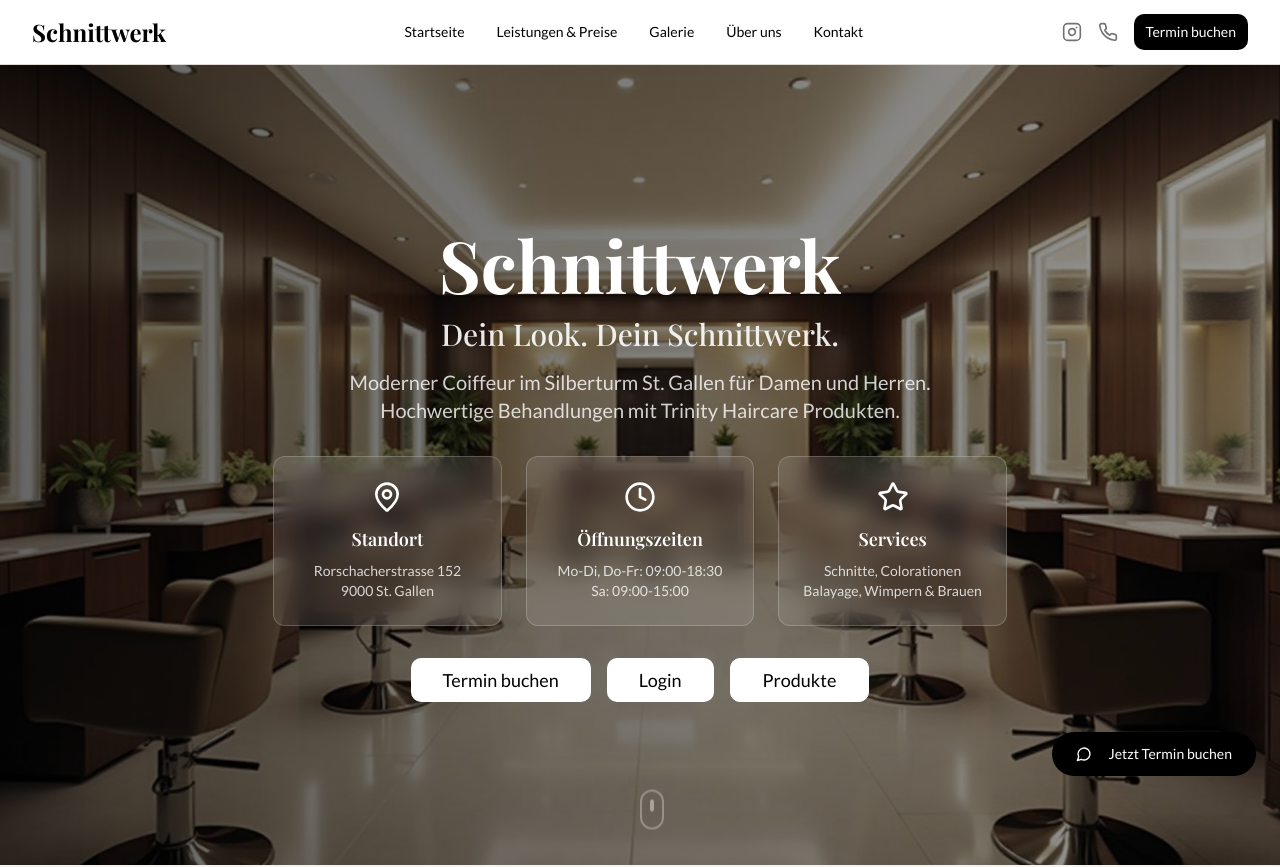
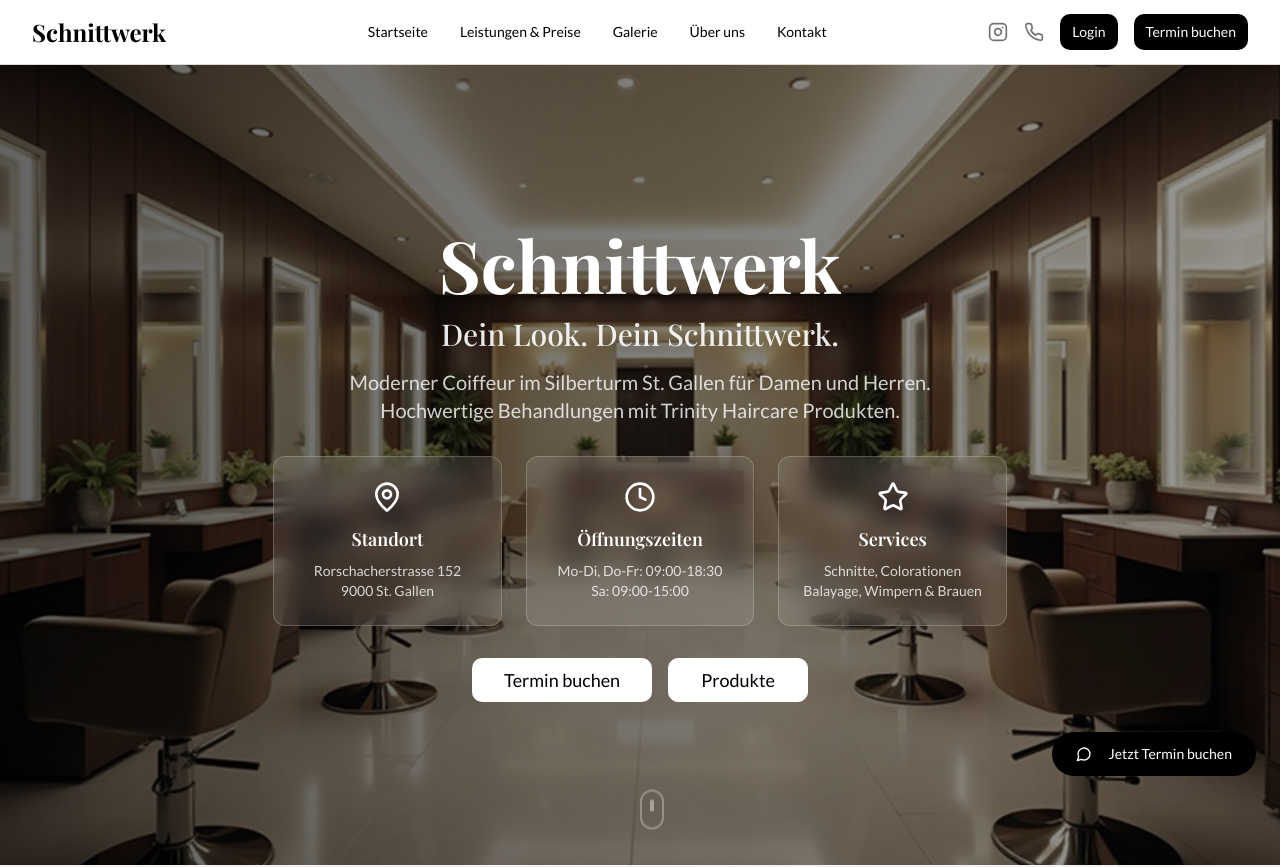
Before and after one commit to carosellagiuliano-max/Visualcode-test-Schriftwerksg, a React (Vite) app: page / in a window 1280 px wide. Shown: the top 867 px of the page. Built offline with nearby package versions, Linux system fonts and the light colour scheme.

Commit message:
Remove white login button
Replace white login button with a black login button in the top right corner, next to the "Termin buchen" button.
-edited src/components/sections/hero.tsx

```diff
--- a/src/components/sections/hero.tsx
+++ b/src/components/sections/hero.tsx
@@ -84,12 +84,6 @@ const Hero = () => {
                 Termin buchen
               </Button>
             </AppointmentBookingDialog>
-            <Button
-              size="lg"
-              className="bg-white text-black hover:bg-white/90 font-medium px-8 py-4 text-lg"
-            >
-              Login
-            </Button>
             <ProductsDialog>
               <Button
                 variant="outline"
--- a/src/components/ui/navigation.tsx
+++ b/src/components/ui/navigation.tsx
@@ -57,6 +57,12 @@ const Navigation = () => {
             >
               <Phone className="h-5 w-5" />
             </a>
+            <Button
+              size="sm"
+              className="bg-black text-white hover:bg-gray-800"
+            >
+              Login
+            </Button>
             <AppointmentBookingDialog>
               <Button
                 size="sm"
```
